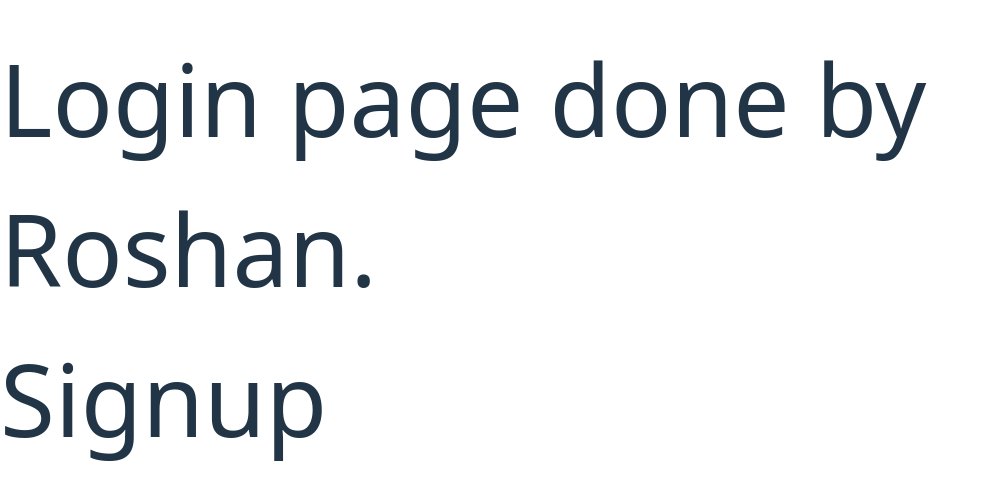
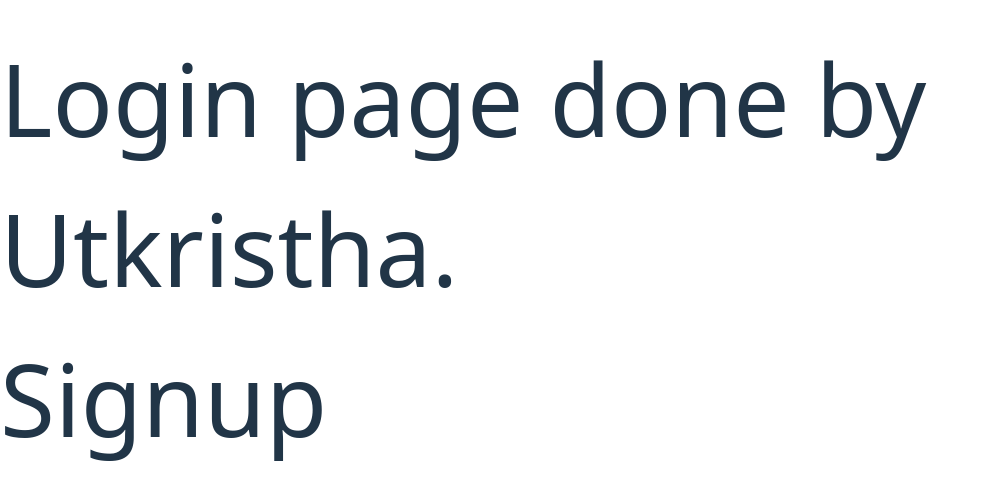
Before and after one commit to RkChhetri358/Ncit-Hackathon, a React (Vite) app in the folder Project/: page /login in a window 1280 px wide. Shown: the part 152-652 px from the top of the page, without its empty margins (0-984 px from the left). Built offline with nearby package versions, Linux system fonts and the light colour scheme.

Commit message:
Login page changed to display utkristha.

```diff
--- a/Project/src/components/Login/Login.jsx
+++ b/Project/src/components/Login/Login.jsx
@@ -2,6 +2,6 @@ import React from 'react'
 import "./Login.css";
 export default function Login() {
   return (
-    <div id="key">Login page done by Roshan.</div>
+    <div id="key">Login page done by Utkristha.</div>
   )
 }
```
